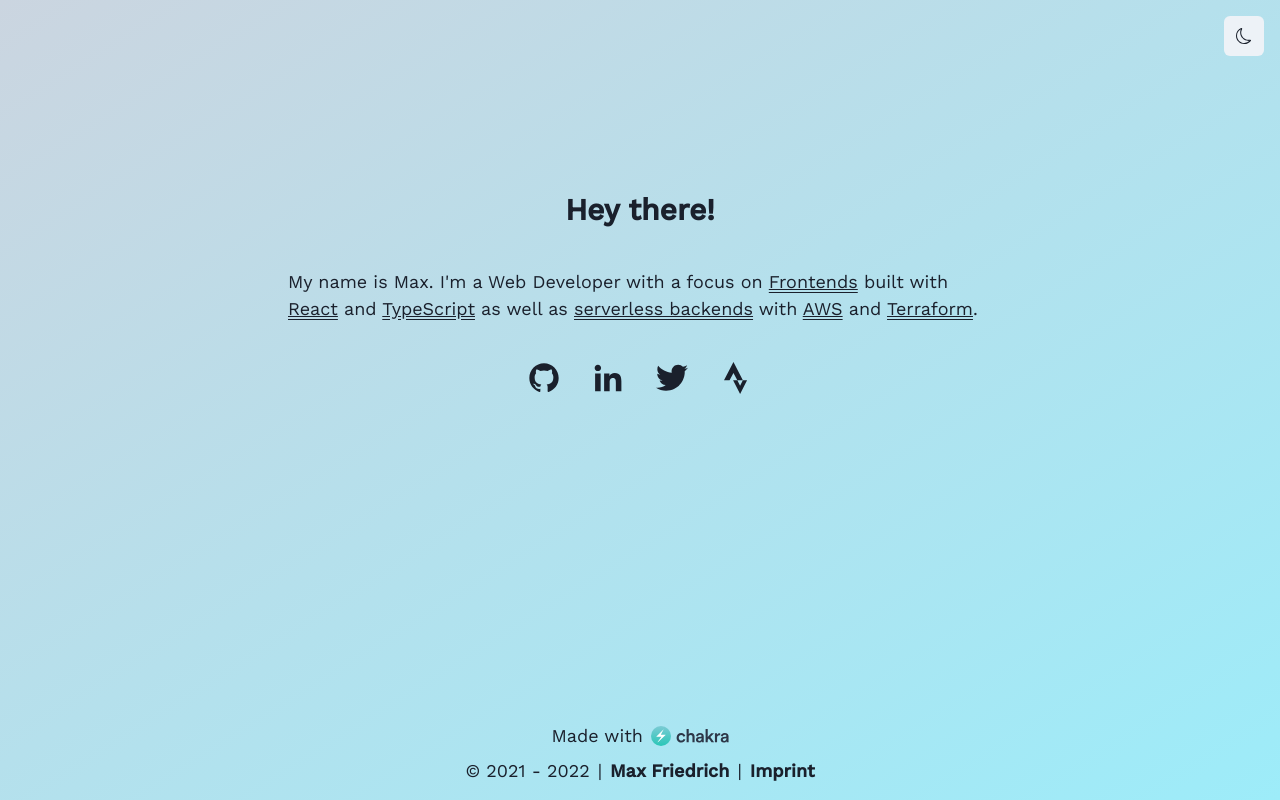
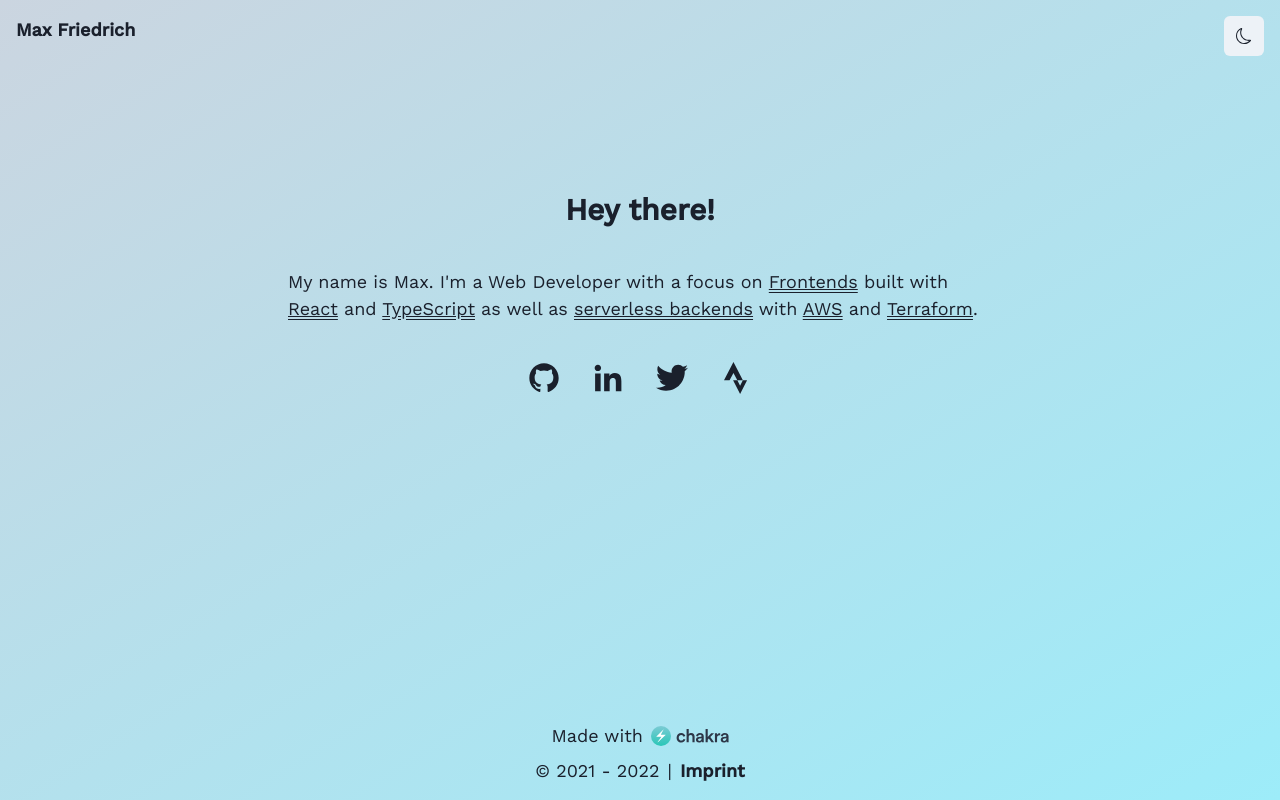
Before and after one commit to m4x3d/friedrich.dev, a Next.js app: page / in a window 1280 px wide. Built offline with nearby package versions, Linux system fonts and the light colour scheme.

Commit message:
refactor: move home link to header

```diff
--- a/components/Layout/PageFooter.tsx
+++ b/components/Layout/PageFooter.tsx
@@ -4,7 +4,7 @@ import type { FunctionComponent } from 'react';
 import { ChakraLogo } from '../ChakraLogo';
 
 export const PageFooter: FunctionComponent = () => (
-  <VStack pos="absolute" bottom="4" w="full">
+  <VStack as="footer" pos="absolute" bottom="4" w="full">
     <HStack>
       <Text>Made with</Text>
       <Link href="https://chakra-ui.com/" target="_blank">
@@ -14,11 +14,6 @@ export const PageFooter: FunctionComponent = () => (
     <HStack divider={<Text px="2">|</Text>}>
       <Text>&copy; 2021 - {new Date().getFullYear()}</Text>
       <Text fontWeight="bold">
-        <Link as={NextLink} href="/">
-          Max Friedrich
-        </Link>
-      </Text>
-      <Text fontWeight="bold">
         <Link as={NextLink} href="/imprint">
           Imprint
         </Link>
--- a/components/Layout/PageHeader.tsx
+++ b/components/Layout/PageHeader.tsx
@@ -1,5 +1,6 @@
 import { useColorMode } from '@chakra-ui/color-mode';
-import { Flex, Icon, IconButton } from '@chakra-ui/react';
+import { Flex, Icon, IconButton, Link, Spacer } from '@chakra-ui/react';
+import NextLink from 'next/link';
 import { type FunctionComponent } from 'react';
 import { BsMoon, BsSun } from 'react-icons/bs';
 
@@ -7,7 +8,11 @@ export const PageHeader: FunctionComponent = () => {
   const { colorMode, toggleColorMode } = useColorMode();
 
   return (
-    <Flex as="header" p="4" justify="flex-end">
+    <Flex as="header" p="4">
+      <Link as={NextLink} href="/">
+        Max Friedrich
+      </Link>
+      <Spacer />
       <IconButton
         aria-label="toggle dark mode"
         onClick={toggleColorMode}
```
